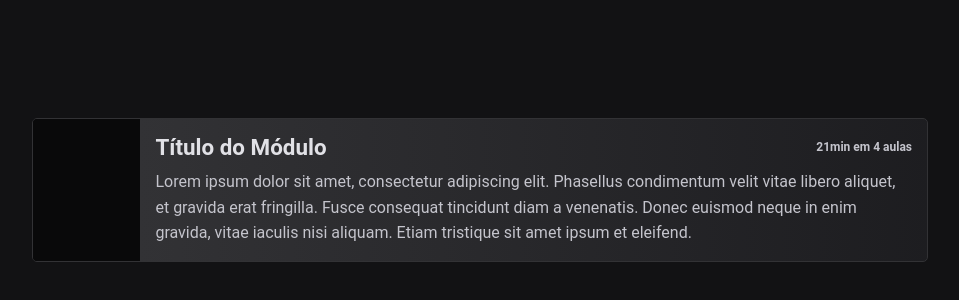
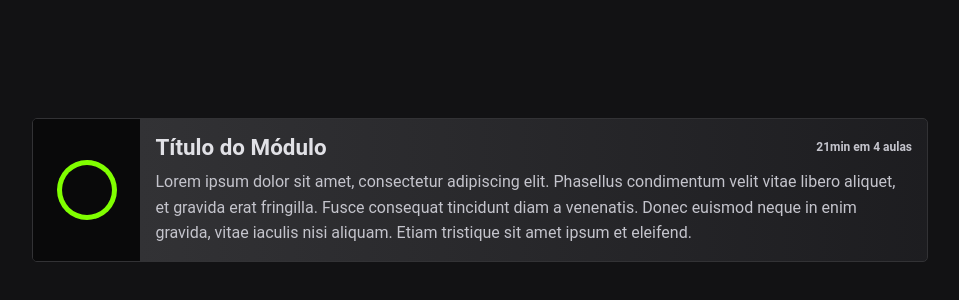
Before and after one commit to TaylorNAlbarnaz/CoursePlayer, a React (Create React App) app: page / in a window 1280 px wide. Shown: the part 210-510 px from the top of the page, without its empty margins (160-1119 px from the left). Built offline with nearby package versions, Linux system fonts and the light colour scheme.

Commit message:
Adicionado transições e cores modificadas

```diff
--- a/src/components/Module.js
+++ b/src/components/Module.js
@@ -4,7 +4,12 @@ function Module() {
     return (
         <>
             <div className="Module">
-                <div className="Module__progress"></div>
+                <div className="Module__progress">
+                    <section className="Module__progress__outer">
+                        <section className="Module__progress__inner" />
+                    </section>
+                </div>
+
                 <div className="Module__info">
                     <section className="Module__info__top">
                         <h2>Título do Módulo</h2>
--- a/src/styles/index.css
+++ b/src/styles/index.css
@@ -5,6 +5,11 @@
     font-family: Roboto, sans-serif;
     text-rendering: optimizelegibility !important;
     -webkit-font-smoothing: antialiased !important;
+}
+
+:root {
+    --colors-green: #80ff00;
+    --colors-blue: #6a80ff;
 }
 
 body {
@@ -31,15 +36,40 @@ body {
 }
 
 .Module:hover {
-    -webkit-box-shadow: 0px 0px 0px 1px rgba(128,255,0,1);
-    -moz-box-shadow: 0px 0px 0px 1px rgba(128,255,0,1);
-    box-shadow: 0px 0px 0px 1px rgba(128,255,0,1);
+    -webkit-box-shadow: 0px 0px 0px 1px var(--colors-blue);
+    -moz-box-shadow: 0px 0px 0px 1px var(--colors-blue);
+    box-shadow: 0px 0px 0px 1px var(--colors-blue);
+}
+
+.Module:hover .Module__progress__outer {
+    background-color: var(--colors-blue);
 }
 
 .Module__progress {
+    display: flex;
+    justify-content: center;
+    align-items: center;
     width: 110px;
     height: 100%;
     background-color: rgb(9, 9, 10);
+}
+
+.Module__progress__outer {
+    display: flex;
+    justify-content: center;
+    align-items: center;
+    width: 60px;
+    height: 60px;
+    background-color: var(--colors-green);
+    border-radius: 50%;
+    transition: 0.2s;
+}
+
+.Module__progress__inner {
+    width: 50px;
+    height: 50px;
+    background-color: rgb(9, 9, 10);
+    border-radius: 50%;
 }
 
 .Module__info {
@@ -49,7 +79,6 @@ body {
     padding: 15px;
     width: 90%;
     background: linear-gradient(90deg, rgb(50, 50, 53) 0%, rgba(62, 62, 69, 0.25) 100%);
-    transition: 0.2s;
 }
 
 .Module__info:hover {
```
